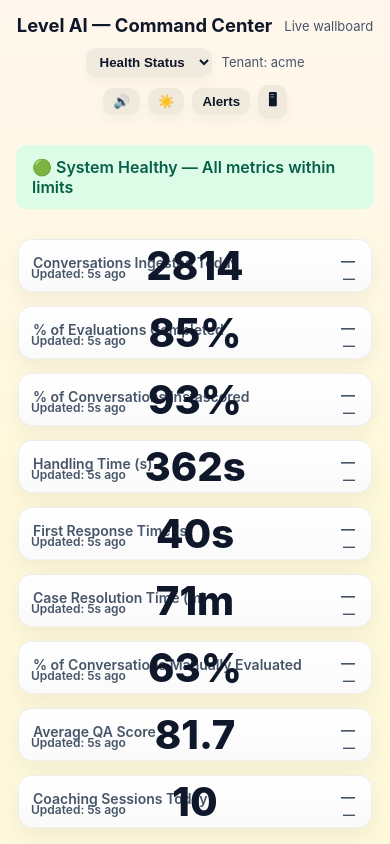
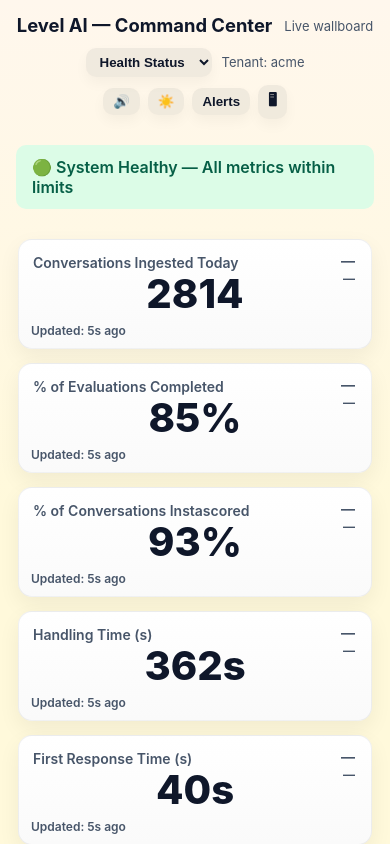
Before and after one commit to robinsingh-pm/level-command-center, a Next.js app: page / in a window 390 px wide. Shown: the top 844 px of the page. Built offline with nearby package versions, Linux system fonts and the light colour scheme.

Commit message:
Update globals.css

```diff
--- a/styles/globals.css
+++ b/styles/globals.css
@@ -121,37 +121,46 @@
 
 
 /* =========================
-   MOBILE TILE FIX ONLY
+   MOBILE CARD FIX (REAL)
    ========================= */
 @media (max-width: 768px) {
 
-  .metric-tile {
-    padding: 14px 14px;
-    min-height: 96px;   /* slightly taller cards */
-    max-width: 100%;
+  /* Card container */
+  .metric-card {
+    padding: 16px 14px;
+    min-height: 110px;
   }
 
-  .metric-tile .metric-value {
-    font-size: clamp(20px, 6.5vw, 26px);
+  /* Center area holding the number */
+  .metric-body {
+    min-height: 72px;
+    display: flex;
+    align-items: center;
+    justify-content: center;
+  }
+
+  /* Main metric number */
+  .metric-number {
+    font-size: clamp(20px, 6vw, 26px);
     line-height: 1.15;
+    max-width: 100%;
     text-align: center;
     white-space: normal;
+    word-break: break-word;
   }
 
-  .metric-tile .metric-unit {
-    font-size: 0.6em;
-  }
-
-  .metric-tile .metric-label {
+  .metric-title {
     font-size: 13px;
     line-height: 1.3;
   }
 
-  .metric-tile .metric-updated {
+  .updated-text {
     font-size: 11px;
   }
 
-  .metric-tile .metric-delta {
+  .delta-good,
+  .delta-bad,
+  .delta-neutral {
     font-size: 12px;
   }
 }
```
